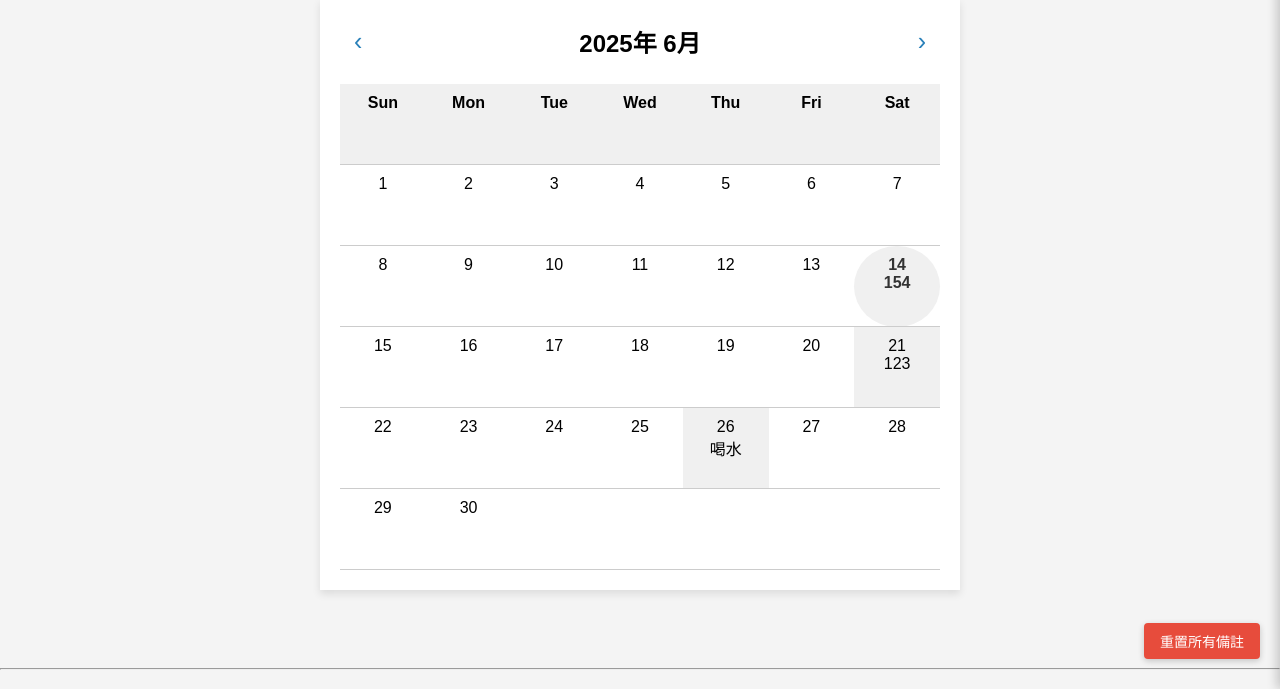
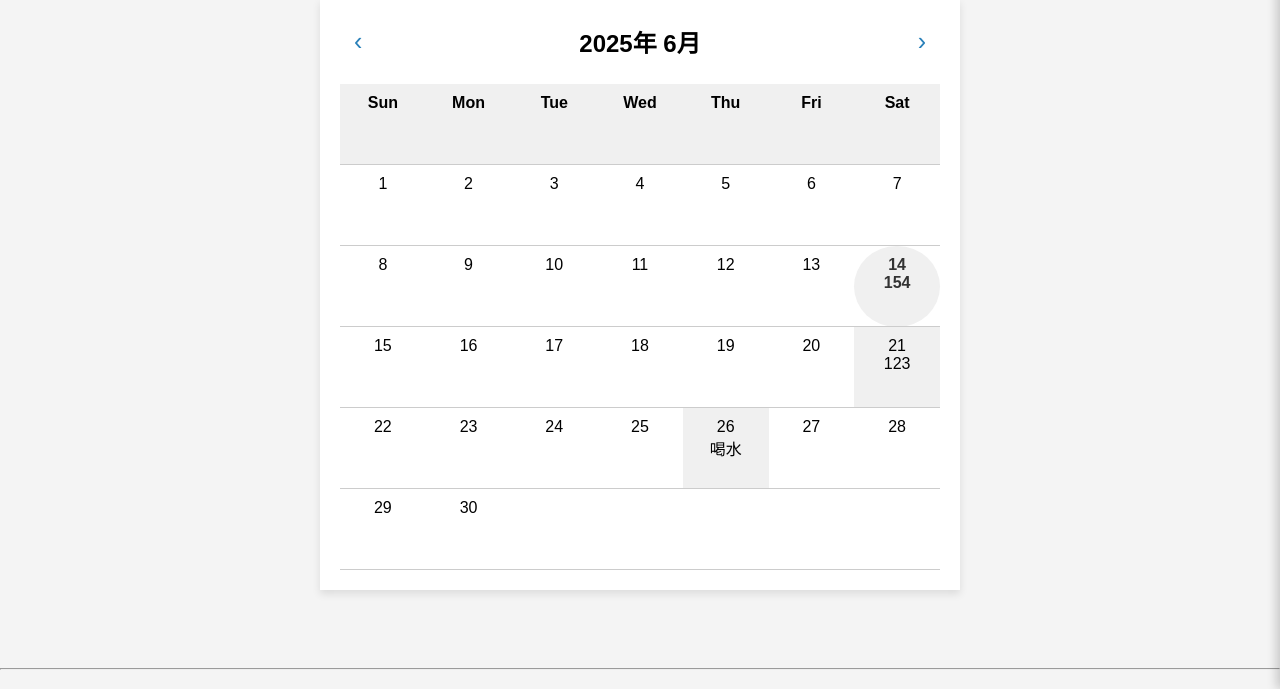
Before and after one commit to emily00106/0614, a Flask app: page / in a window 1280 px wide. Shown: the part 111-800 px from the top of the page. Run offline with Flask 3, Linux system fonts and the light colour scheme; data comes from the database, SQL or seed files in the repository; parts of the project's set-up code (start-up, migrations or seed data) failed here and were passed over.

Commit message:
Update index.html

```diff
--- a/templates/index.html
+++ b/templates/index.html
@@ -69,9 +69,11 @@
                 <tbody id="calendarBody"></tbody>
             </table>
 
+            {% if username == 'emily' %}
             <div class="calendar-footer">
-                <button onclick="resetNotes()">重置所有備註</button>
+                <button onclick="resetAll()">⚠️ 重置所有資料</button>
             </div>
+            {% endif %}
         </div>
     </div>
 
```
